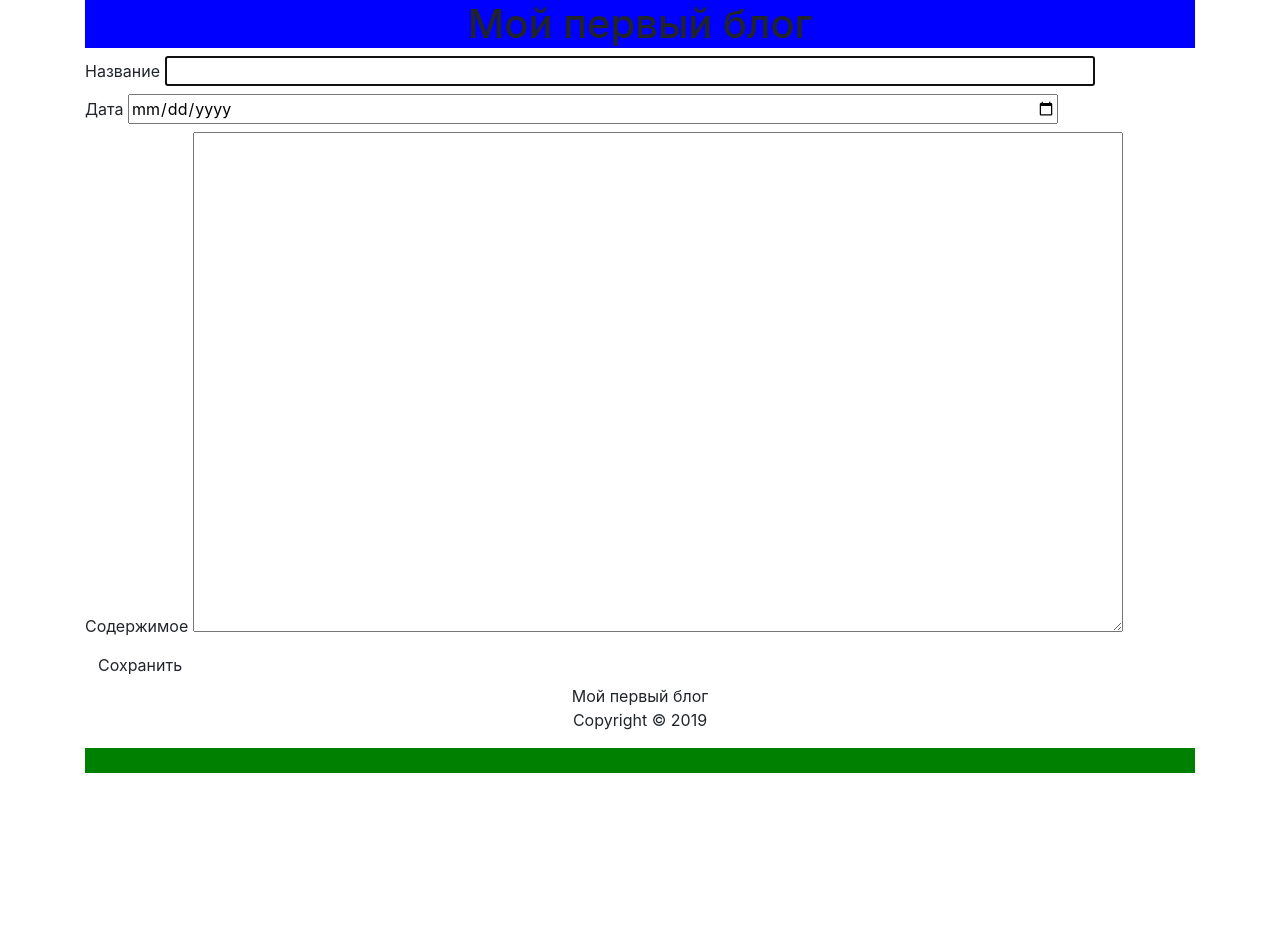
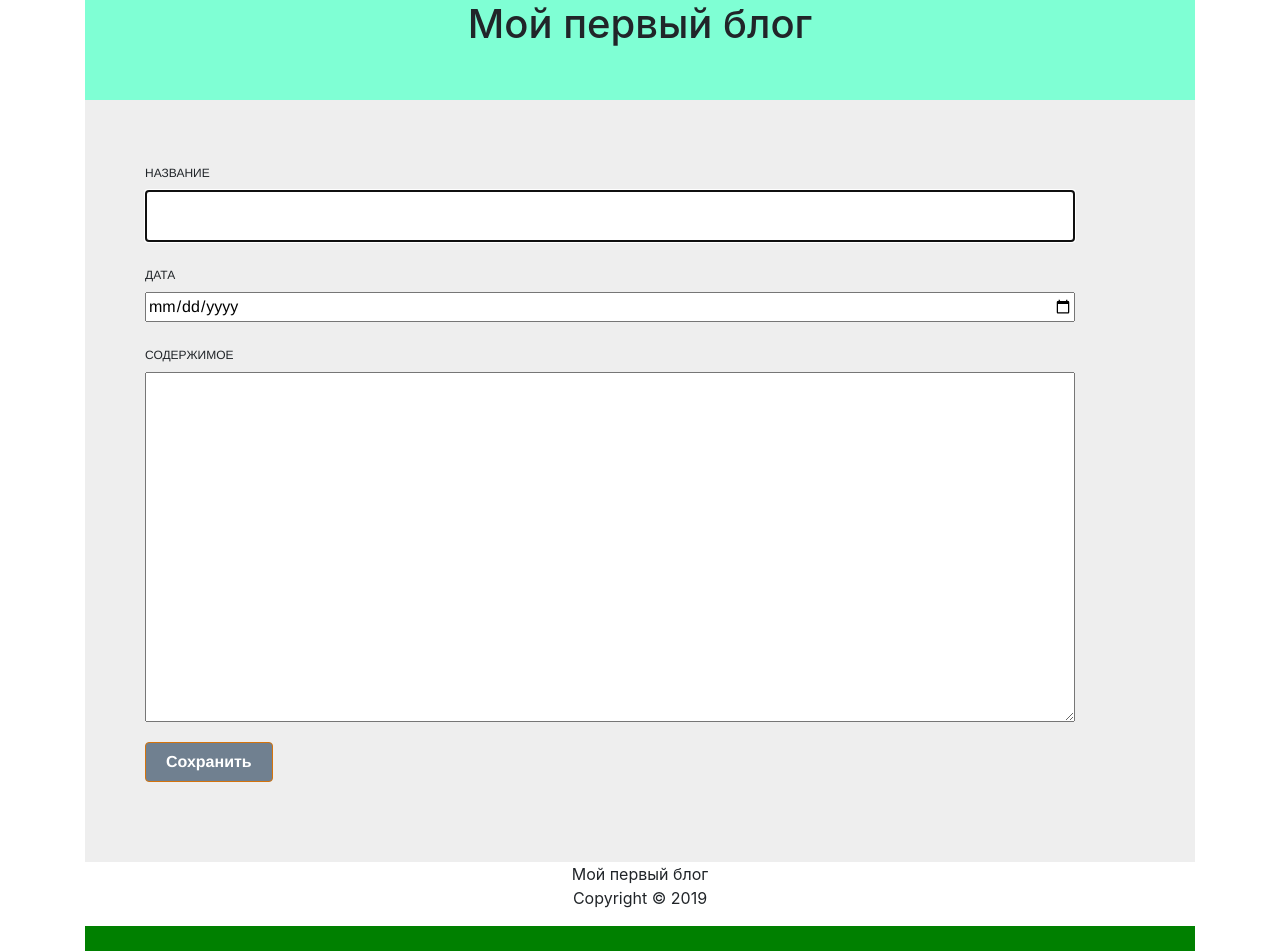
Before and after one commit to sterrus/PHP, a PHP site: page /blog/views/add.html in a window 1280 px wide. Before the commit the page ends 773 px from the top, so only its background shows below. Run offline with PHP 8.4, Linux system fonts and the light colour scheme.

Commit message:
style_pravki_form

```diff
--- a/index.html
+++ b/index.html
@@ -8,8 +8,10 @@
 </head>
 <body>
   <div class="container">
-    <h1>Мой первый блог</h1>
-    <div>
+   <header class="header">
+       <h1>Мой первый блог</h1>
+   </header>
+    <div class="wrapper">
       <div class="article">
         <h3>Данные о доходах россиян засекретят после пяти лет падения</h3>
         <em>Опубликовано: 2019-03-19</em>
--- a/style.css
+++ b/style.css
@@ -19,7 +19,7 @@ footer {
 }
 
 .wrapper {
-    min-height: 700px;
+    min-height: 600px;
 }
 
 .admin_in {
@@ -29,10 +29,57 @@ footer {
 }
 
 
-.form-items {
-    display: flex;
-    width: 500px;
+.wrapper__form {
+    width: 100%;
+    margin: 0 auto;
 }
+.form {
+    background: #eee;
+    padding: 20px;
+    font-family: Helvetica, arial, sans-serif;
+}
+
+form fieldset {
+   padding: 40px;
+    border: 5px solid #green;
+}
+form input, form textarea {
+    display: block;
+    margin-bottom: 20px;
+    text-rendering: optimizeLegibility;
+
+}
+
+form label {
+    font-size: 12px;
+    text-transform: uppercase;
+}
+
+form input[type="text"] {
+    padding: 10px;
+    font-size: 20px;
+    font-family: Helvetica, sans-serif;
+    border: 1px solid #b90707;
+}
+
+textarea {
+/*    width: 500px;*/
+    height: 350px;
+}
+
+form input[type="submit"] {
+    border: none;
+    height: 40px;
+    padding: 0 20px;
+    background-color: slategrey;
+    border: 1px solid #d4730c;
+    color: white;
+    font-weight: bold;
+    font-family: Helvetica, sans-serif;
+    cursor: pointer;
+
+}
+
 
 .admin {
      display: flex;
@@ -40,25 +87,21 @@ footer {
      width: 300px;
 }
 
-/*
 .header {
-    border-bottom: green;
+   text-align: center;
+    background-color: aquamarine;
+    height: 100px
 }
-*/
 
 
 .form-item {
     width: 930px;
 }
 
-textarea {
-    height: 500px;
+tr {
+    border: 3px solid #eee;
 }
 
-.container h1 {
-    text-align: center;
-    background-color: blue;
-}
 
 .btn {
     display: block;
--- a/views/add.html
+++ b/views/add.html
@@ -8,23 +8,22 @@
 </head>
 <body>
   <div class="container">
-    <h1>Мой первый блог</h1>
-    <div>
-        <form method="post" action="index.php">
-            <label>
-                Название
-                <input type="text" name="title" value="" class="form-item" autofocus required>
-            </label>
-            <label>
-                Дата
-                <input type="date" name="date" value="" class="form-item" required>
-            </label>
-            <label>
-                Содержимое
-                <textarea class="form-item" name="content" required></textarea>
-            </label>
-            <input type="submit" value="Сохранить" class="btn">
+   <header class="header">
+     <h1>Мой первый блог</h1>
+    </header>
+    <div class="wrapper__form">
+        <form class="form" method="post" action="index.php">
+           <fieldset>
+                <label class="form__label--name" for="name">Название</label>
+                 <input type="text" name="title" value="" class="form-item" id="name" autofocus required>
+                <label class="form__label--name" for="date">Дата</label>
+                <input type="date" name="date" value="" id="date" class="form-item" required>
+                <label class="form__label--name" for="massege">Содержимое</label>
+                <textarea class="form-item" name="content" id="massege" required></textarea>
+                <input type="submit" value="Сохранить" class="btn">
+            </fieldset>
         </form>
+
     </div>
     <footer>
       <p>Мой первый блог<br>Copyright &copy; 2019</p>
--- a/views/article.php
+++ b/views/article.php
@@ -8,8 +8,10 @@
 </head>
 <body>
   <div class="container">
-    <h1>Мой первый блог</h1>
-    <div>
+   <header class="header">
+        <h1>Мой первый блог</h1>
+    </header>
+    <div class="wrapper">
       <div class="article">
         <h3>
           <?=$article['title']?>
--- a/views/articles.php
+++ b/views/articles.php
@@ -8,9 +8,11 @@
 </head>
 <body>
   <div class="container">
-    <h1>Мой первый блог</h1>
+   <header class="header">
+      <h1>Мой первый блог</h1>
+    </header>
     <a class="admin_in" href="admin">Авторизация</a>
-    <div>
+    <div class="wrapper">
       <?php foreach($articles as $a): ?>
       <div class="article">
         <h3>
```
Also changed, not shown: views/article_admin.php (+8 -14 lines), views/articles_admin.php (+5 -3 lines).
